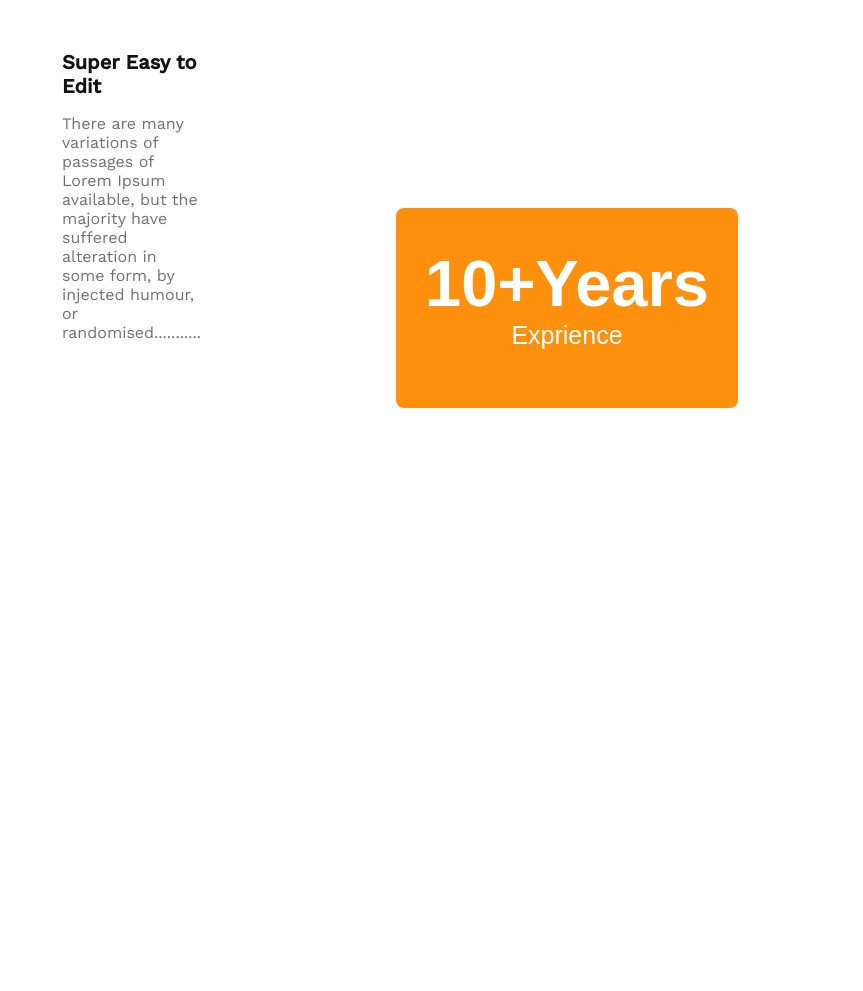
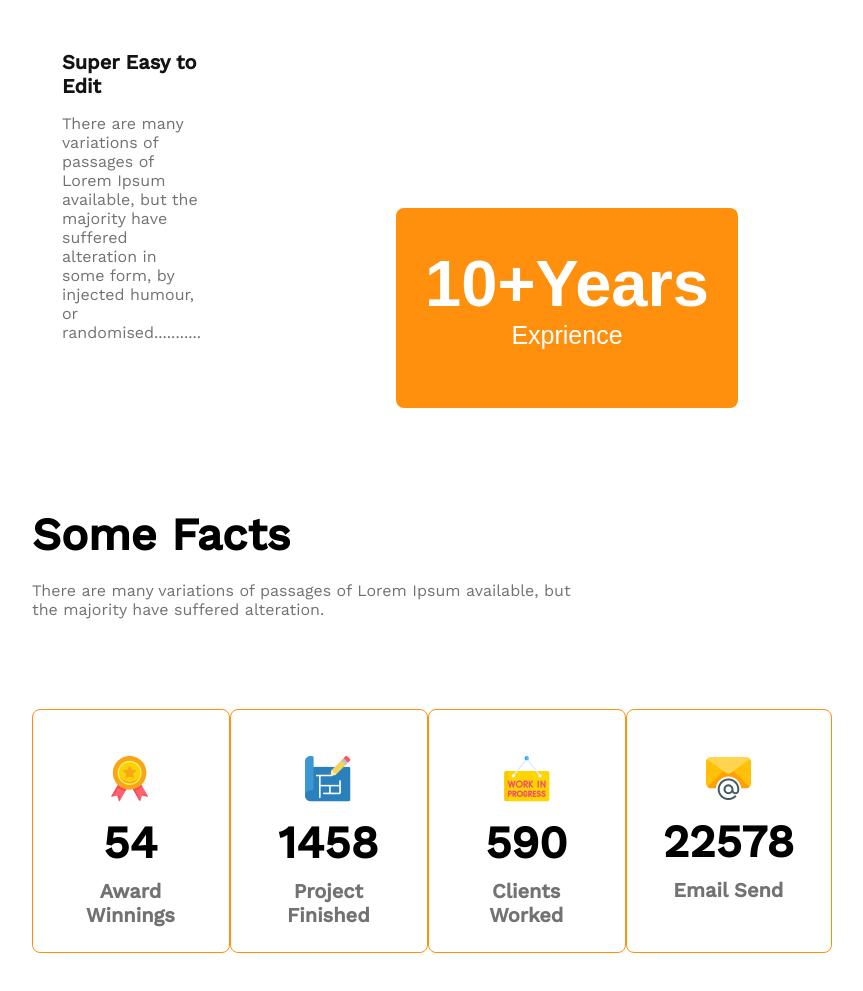
Before and after one commit to mmridul007/g3-architects, a plain HTML site: page index.html in a window 1280 px wide. Shown: the part 3892-4883 px from the top of the page, without its empty margins (208-1071 px from the left). Before the commit the page ends 4365 px from the top, so only its background shows below. Drawn offline with nearby package versions, Linux system fonts and the light colour scheme; a web font is replaced by a local one.

Commit message:
fact section added

```diff
--- a/index.html
+++ b/index.html
@@ -107,6 +107,17 @@
 
 
         </section>
+        <section class="fact-container">
+            <h2>Some Facts</h2>
+            <p>There are many variations of passages of Lorem Ipsum available, but <br>the majority have suffered alteration.</p>
+            <div class="item-cont">
+                <div class="item"> <div class="details"><img src="images/icons/ribon.png" alt="ribon-icon"><h2>54</h2><p>Award Winnings</p></div>
+            </div>
+                <div class="item"><div class="details"><img src="images/icons/projects.png" alt="projects-icon"><h2>1458</h2><p>Project Finished</p></div></div>
+                <div class="item"><div class="details"><img src="images/icons/customers.png" alt="customers-icon"><h2>590</h2><p>Clients Worked</p></div></div>
+                <div class="item"><div class="details"><img src="images/icons/email.png" alt="email-icon"><h2>22578</h2><p>Email Send</p></div></div>
+            </div>
+        </section>
     </main>
 
     <footer>
--- a/style.css
+++ b/style.css
@@ -220,6 +220,51 @@ header{
     margin-top: -180px;
 }
 
+/* Fact Section  */
+.fact-container{
+    margin-top: 100px;
+    margin-left: 240px;
+    margin-right: 240px;
+}
+.fact-container h2{
+    font-weight: 700;
+    font-size: 45px;
+    margin-bottom: 20px;
+}
+.fact-container p{
+    font-weight: 400;
+    font-size: 16px;
+    color: #727272;
+    margin-bottom: 10px;
+}
+.item-cont{
+    display: flex;
+    justify-content: space-around;
+    margin-top: 90px;
+    margin-bottom: 90px;
+}
+.item-cont .item{
+    width: 241.83px;
+    height: 241.83px;
+    border: 1px solid #FF900E;
+    border-radius: 8px;
+}
+.item-cont .item .details{
+    text-align: center;
+    margin: 45.92px 36.92px 59.69px 35.92px;
+}
+.item-cont .item .details h2{
+    font-weight: 600;
+    font-size: 45px;
+    margin-top: 10px;
+    margin-bottom: 10px;
+}
+.item-cont .item .details p{
+    font-weight: 600;
+    font-size: 20px;
+    color: #727272;
+    margin-top: 10px;
+}
 @media only screen and (max-width){
 
     .nav-container{
```
